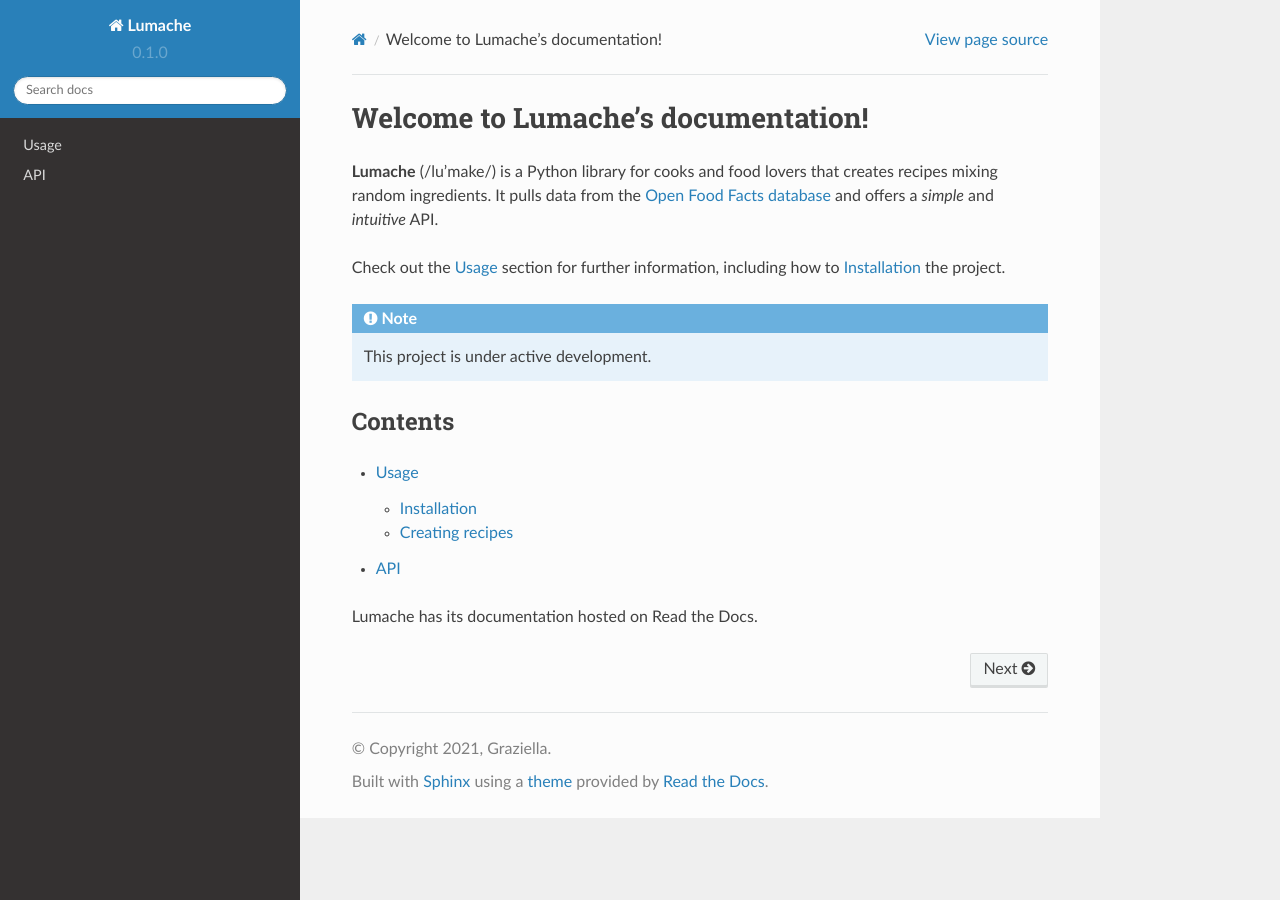
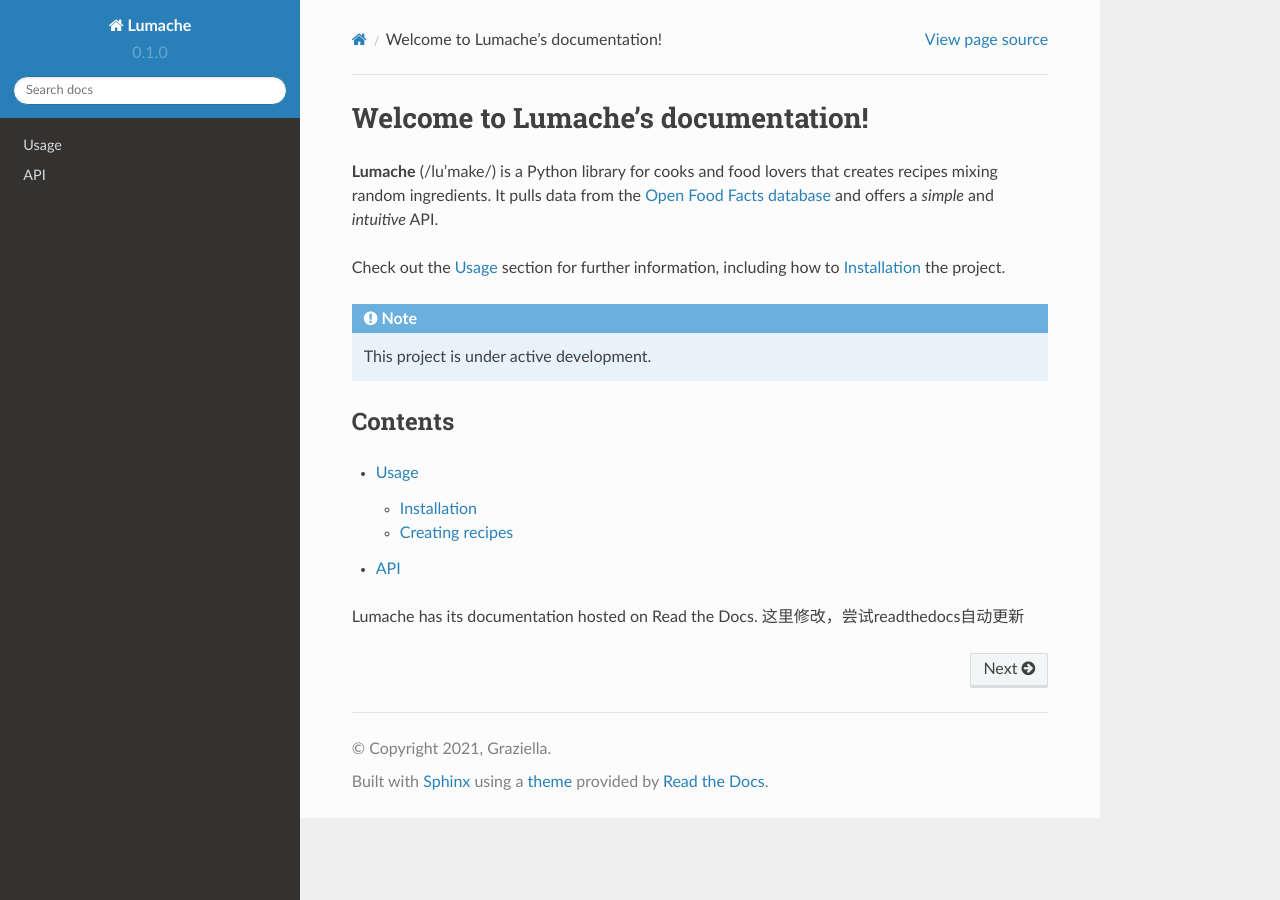
Before and after one commit to HuangDDU/readthdocs_huang, a Sphinx documentation site: the page built from docs/source/index.rst, in a window 1280 px wide. Built offline with Sphinx 7.4.7 and the Read the Docs theme 2.0.0, drawn with Linux system fonts in a browser that asks for light colours.

Commit message:
Update index.rst
这里修改，尝试readthedocs自动更新

```diff
--- a/docs/source/index.rst
+++ b/docs/source/index.rst
@@ -22,3 +22,4 @@ Contents
    api
 
 Lumache has its documentation hosted on Read the Docs.
+这里修改，尝试readthedocs自动更新
```
